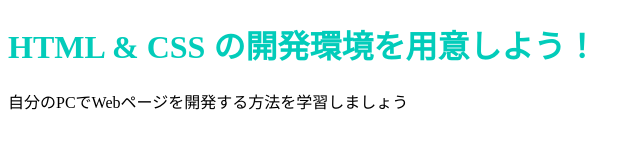
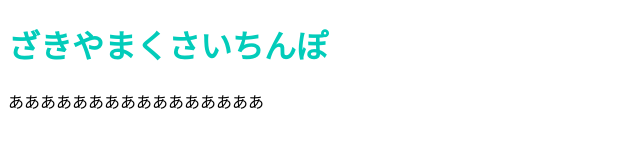
Before and after one commit to NOZOSU55/NOZOSU55.github.io, a plain HTML site: page index.html in a window 1280 px wide. Shown: the whole page, without its empty margins (0-640 px from the left). Drawn offline with Linux system fonts and the light colour scheme.

Commit message:
Update index.html

```diff
--- a/index.html
+++ b/index.html
@@ -6,7 +6,8 @@
     <link rel="stylesheet" href="stylesheet.css">
   </head>
   <body>
-    <h1 class="title">HTML & CSS の開発環境を用意しよう！</h1>
-    <p>自分のPCでWebページを開発する方法を学習しましょう</p>
+    <h1 class="title">ざきやまくさいちんぽ</h1>
+    <p>ああああああああああああああああ</p>
+
   </body>
 </html>
```
